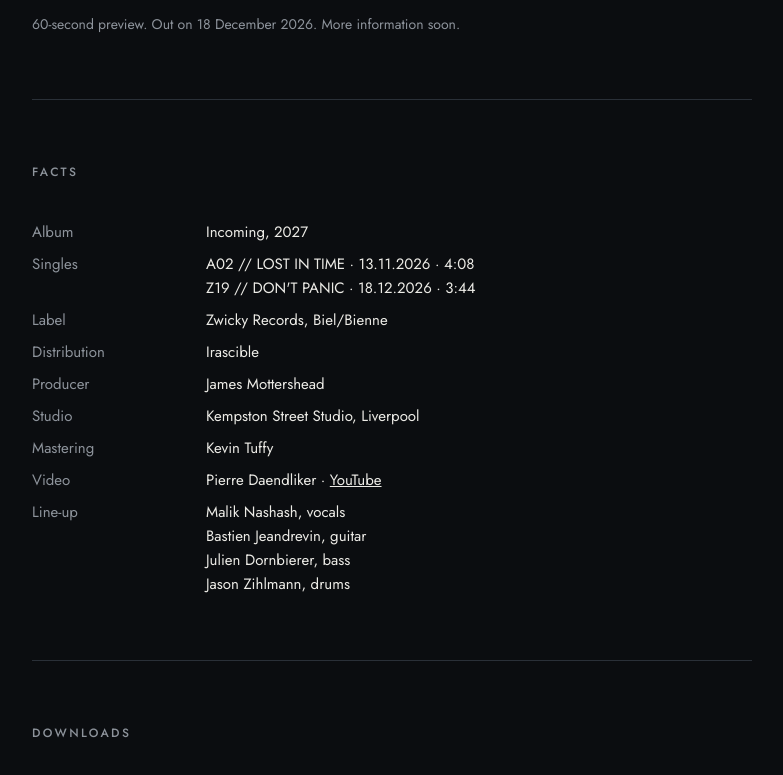
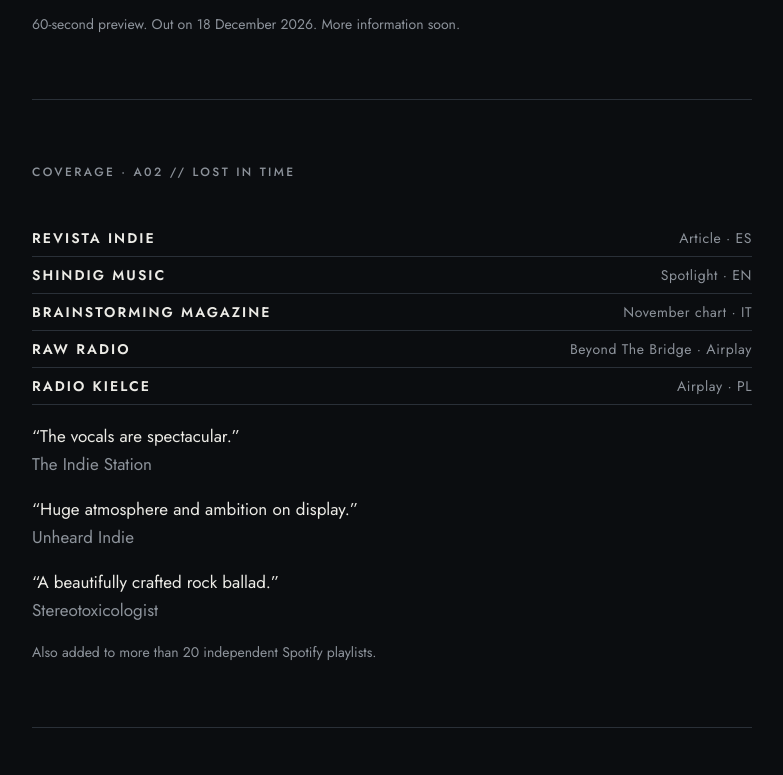
Before and after one commit to julien-dornbierer/the-clive-site, a plain HTML site: page site/press/index.html in a window 1280 px wide. Shown: the part 1125-1900 px from the top of the page, without its empty margins (248-1031 px from the left). Drawn offline with Linux system fonts and the light colour scheme.

Commit message:
EPK : section Coverage pour A02 (articles, radios, citations de curateurs)

```diff
--- a/site/press/index.html
+++ b/site/press/index.html
@@ -95,6 +95,21 @@ ul.dl li .when{color:var(--muted);font-weight:400;letter-spacing:.04em;text-tran
       <audio src="/assets/dont-panic-preview.mp3" preload="metadata"></audio>
     </div>
     <p class="caption muted">60-second preview. Out on 18 December 2026. More information soon.</p>
+  </section>
+
+  <section aria-labelledby="h-coverage">
+    <h2 class="label" id="h-coverage">Coverage · A02 // LOST IN TIME</h2>
+    <ul class="tracks caps dl">
+      <li><a href="https://revistaindie.com/the-clive-estrenan-a02-lost-in-time-el-rock-intergalactico-que-abre-su-tercer-album/" target="_blank" rel="noopener">Revista Indie</a> <span class="when">Article · ES</span></li>
+      <li><a href="https://shindigmusic.net/music-spotlight/the-clive-a02-lost-in-time" target="_blank" rel="noopener">Shindig Music</a> <span class="when">Spotlight · EN</span></li>
+      <li><a href="https://www.brainstormingmagazine.it/2026/11/la-classifica-di-brn-2026-23-tutto-novembre-tra-rock-country-ed-elettronica/" target="_blank" rel="noopener">Brainstorming Magazine</a> <span class="when">November chart · IT</span></li>
+      <li><a href="https://rawradiolive.com" target="_blank" rel="noopener">Raw Radio</a> <span class="when">Beyond The Bridge · Airplay</span></li>
+      <li><a href="https://radiokielce.pl/play/" target="_blank" rel="noopener">Radio Kielce</a> <span class="when">Airplay · PL</span></li>
+    </ul>
+    <p>“The vocals are spectacular.”<br><span class="muted">The Indie Station</span></p>
+    <p>“Huge atmosphere and ambition on display.”<br><span class="muted">Unheard Indie</span></p>
+    <p>“A beautifully crafted rock ballad.”<br><span class="muted">Stereotoxicologist</span></p>
+    <p class="caption muted">Also added to more than 20 independent Spotify playlists.</p>
   </section>
 
   <section aria-labelledby="h-facts">
```
